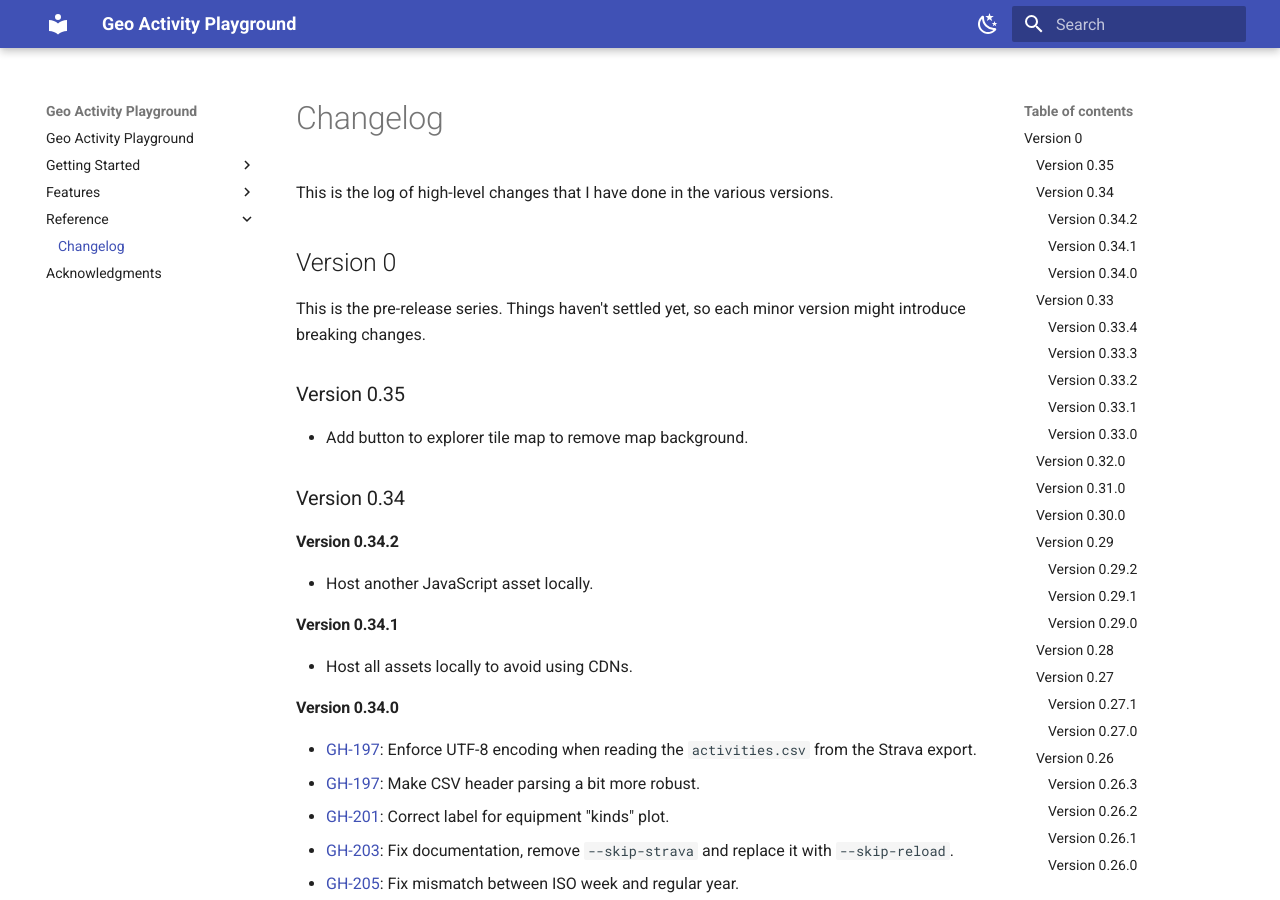
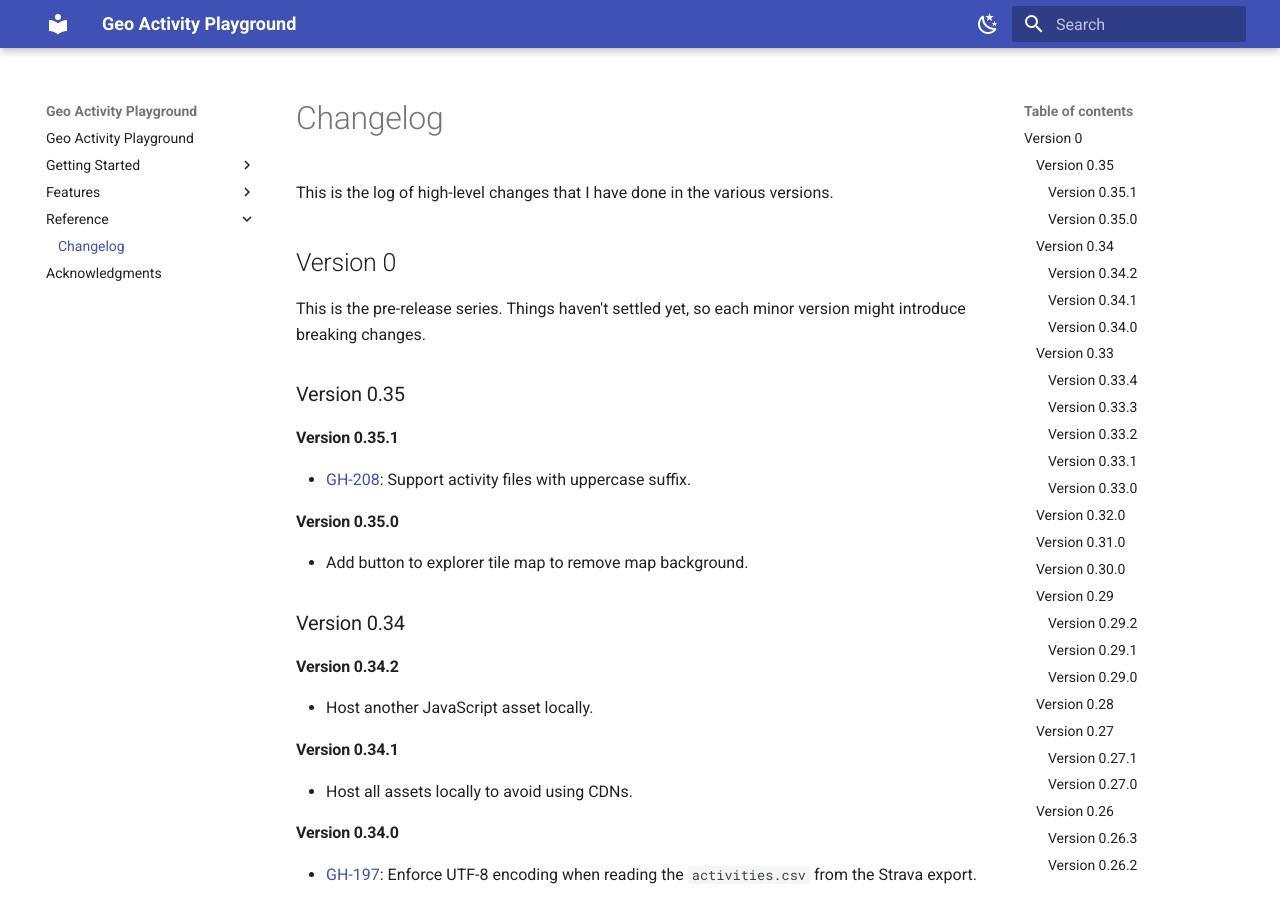
Before and after one commit to martin-ueding/geo-activity-playground, an MkDocs documentation site: the page built from docs/reference/changelog.md, in a window 1280 px wide and 900 px high. Built offline with MkDocs 1.6.1 and Material for MkDocs 9.7.7, drawn with Linux system fonts in a browser that asks for light colours.

Commit message:
GH-208: Support activity files with uppercase suffix

```diff
--- a/docs/reference/changelog.md
+++ b/docs/reference/changelog.md
@@ -7,6 +7,12 @@ This is the log of high-level changes that I have done in the various versions.
 This is the pre-release series. Things haven't settled yet, so each minor version might introduce breaking changes.
 
 ### Version 0.35
+
+#### Version 0.35.1
+
+- [GH-208](https://github.com/martin-ueding/geo-activity-playground/issues/208): Support activity files with uppercase suffix.
+
+#### Version 0.35.0
 
 - Add button to explorer tile map to remove map background.
 
```
Also changed, not shown: 1 other file.
